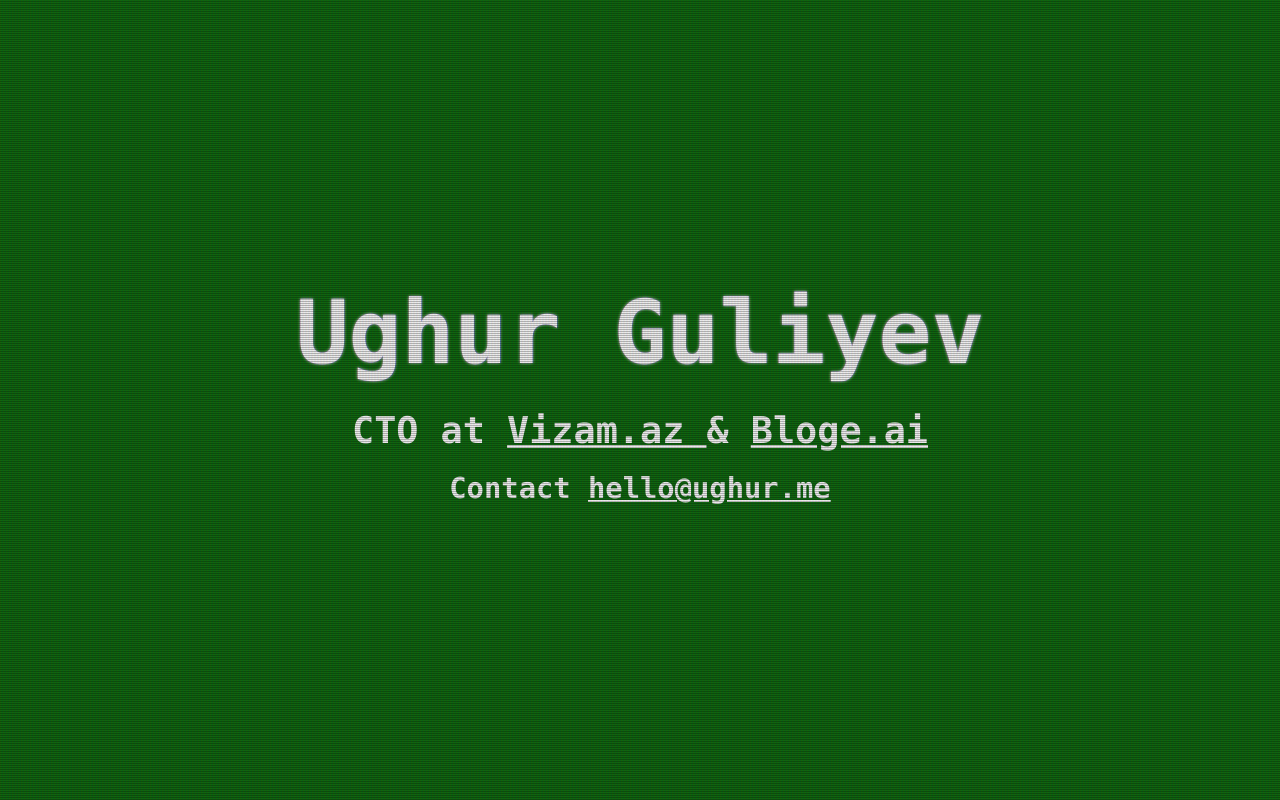
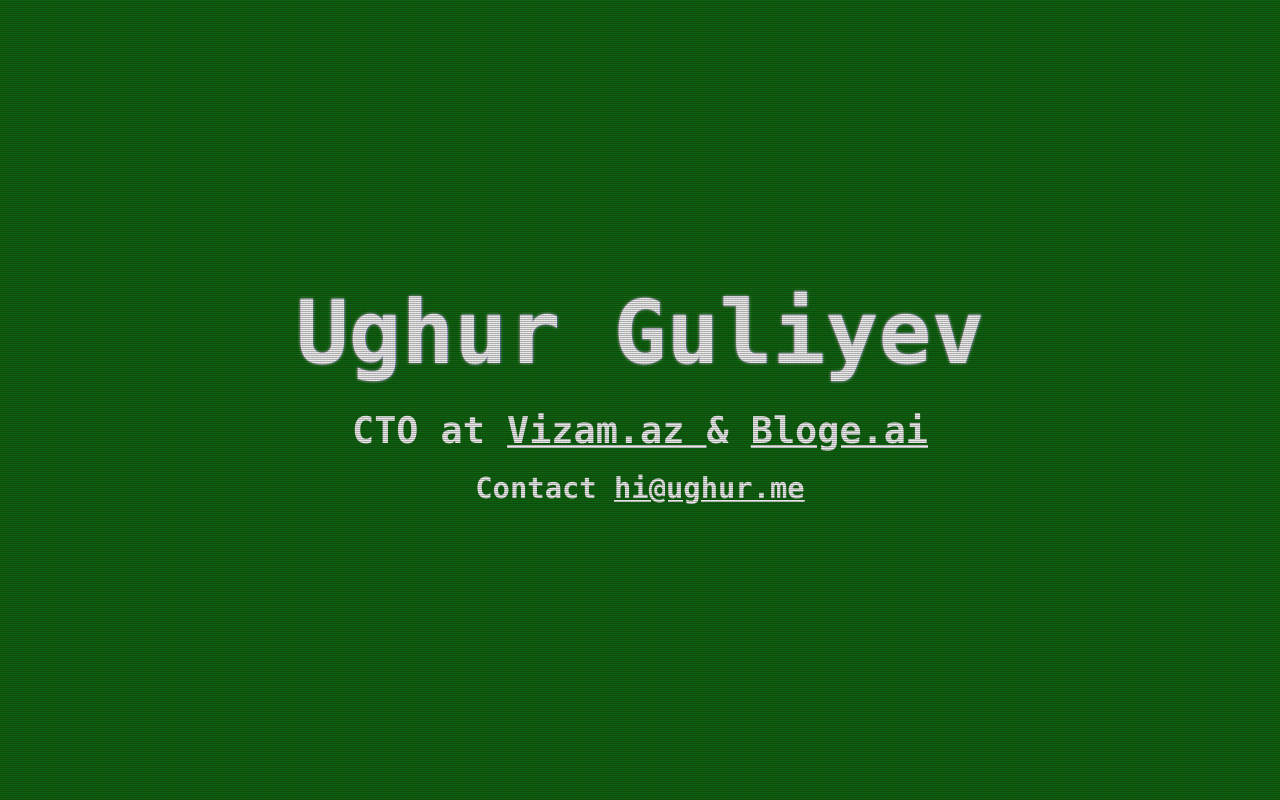
Before and after one commit to ughurguliyev/ughur.me, a plain HTML site: page index.html in a window 1280 px wide. Drawn offline with Linux system fonts and the light colour scheme.

Commit message:
Update index.html

```diff
--- a/index.html
+++ b/index.html
@@ -2,7 +2,7 @@
     <head>
         <meta name="yandex-verification" content="cc63a3dbd0d748e0" />
 
-        <title> Ughur Guliyev - Software Developer @ Pickvisa </title>
+        <title> Ughur Guliyev - Software Developer </title>
         <link rel="stylesheet" href="./css/main.css">
     </head>
 
@@ -17,7 +17,7 @@
 
         <p class="contact">
             Contact
-            <a href = "mailto: hi@ughur.me">hello@ughur.me</a>
+            <a href = "mailto: hi@ughur.me">hi@ughur.me</a>
         </p>
     </body>
 </html>
```
